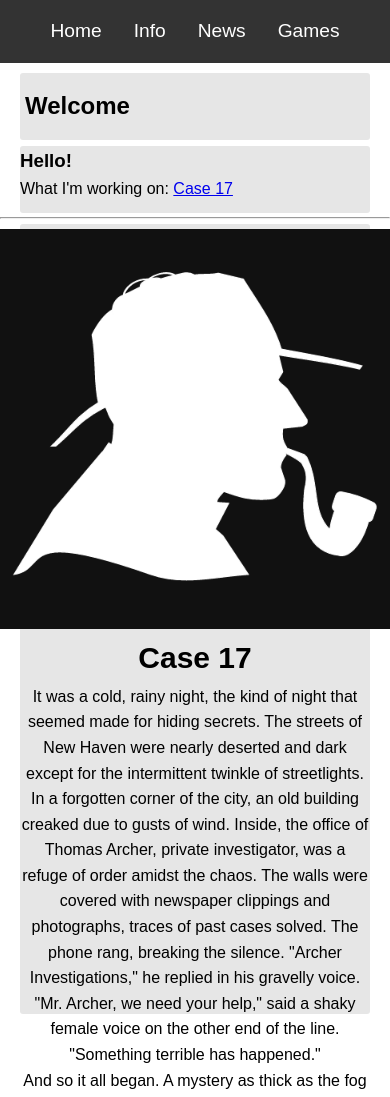
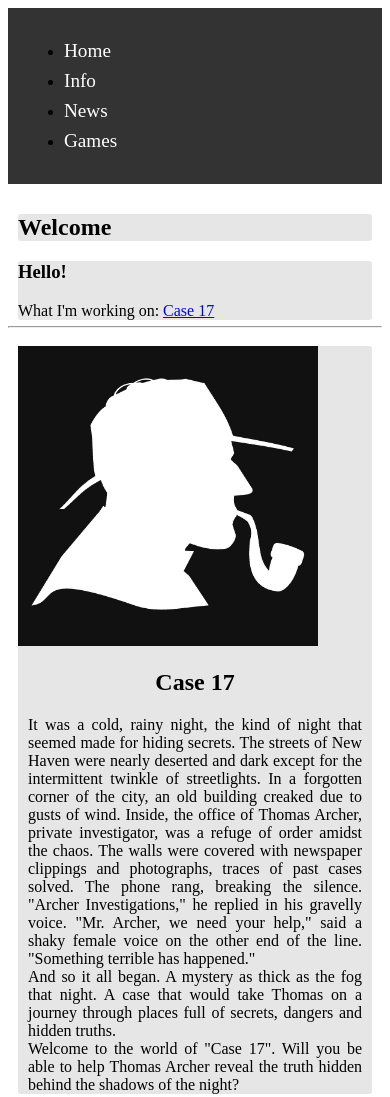
Before and after one commit to bluewolfstudio/bluewolfstudio, a plain HTML site: page index.html in a window 390 px wide. Shown: the top 1097 px of the page. Drawn offline with Linux system fonts and the light colour scheme.

Commit message:
Add files via upload

```diff
--- a/style.css
+++ b/style.css
@@ -1,14 +1,7 @@
-* {
-    margin: 0;
-    padding: 0;
-    box-sizing: border-box;
-}
+/* Stili di base rimossi per brevità */
 
-body {
-    font-family: Arial, sans-serif;
-    line-height: 1.6;
-}
-
+/* Media query per schermi di larghezza superiore a 768px */
+@media (min-width: 768px) {
     .navbar {
         background-color: #333;
         padding: 1rem;
@@ -35,49 +28,16 @@ body {
         color: #ff6347;
     }
 
-.welcome-container {
+    .welcome-container,
+    .text1-container,
+    .game-container {
         background-color: #e6e6e6;
         position: relative;
         top: 10px;
         left: 20px;
         right: 20px;
-    height: 67px;
+        border-radius: 3px;
         width: calc(100% - 40px);
-    border-radius: 3px;
-}
-
-.welcome {
-    position: absolute;
-    top: 50%;
-    left: 5px;
-    transform: translateY(-50%);
-}
-
-.text1-container {
-    background-color: #e6e6e6;
-    position: relative;
-    top: 16px;
-    left: 20px;
-    right: 20px;
-    height: 67px;
-    width: calc(100% - 40px);
-    border-radius: 3px;
-}
-
-hr {
-    position:relative;
-    top: 20px;
-}
-
-.game-container {
-    background-color: #e6e6e6;
-    position: relative;
-    top: 25px;
-    left: 20px;
-    right: 20px;
-    height: 790px;
-    width: calc(100% - 40px);
-    border-radius: 3px;
     }
 
     .game-logo {
@@ -102,3 +62,61 @@ hr {
         top: 460px;
         text-align: center;
     }
+}
+
+/* Media query per schermi di larghezza inferiore a 768px */
+@media (max-width: 767px) {
+    .navbar {
+        background-color: #333;
+        padding: 1rem;
+    }
+
+    .navbar-menu {
+        flex-direction: column;
+        align-items: center;
+    }
+
+    .navbar-item {
+        margin: 0.5rem 0;
+    }
+
+    .navbar-item a {
+        color: white;
+        text-decoration: none;
+        font-size: 1.2rem;
+        transition: color 0.3s;
+    }
+
+    .navbar-item a:hover {
+        color: #ff6347;
+    }
+
+    .welcome-container,
+    .text1-container,
+    .game-container {
+        background-color: #e6e6e6;
+        position: relative;
+        top: 10px;
+        left: 10px;
+        right: 10px;
+        border-radius: 3px;
+        width: calc(100% - 20px);
+    }
+
+    .game-logo {
+        position: relative;
+        height: 300px;
+        width: 300px;
+        margin: 0 auto; /* Per centrare l'immagine */
+    }
+
+    .game-title {
+        font-size: 24px;
+        text-align: center;
+    }
+
+    .game-description {
+        text-align: justify;
+        padding: 0 10px;
+    }
+}
```
Lines whose indentation alone changed are shown as unchanged.
